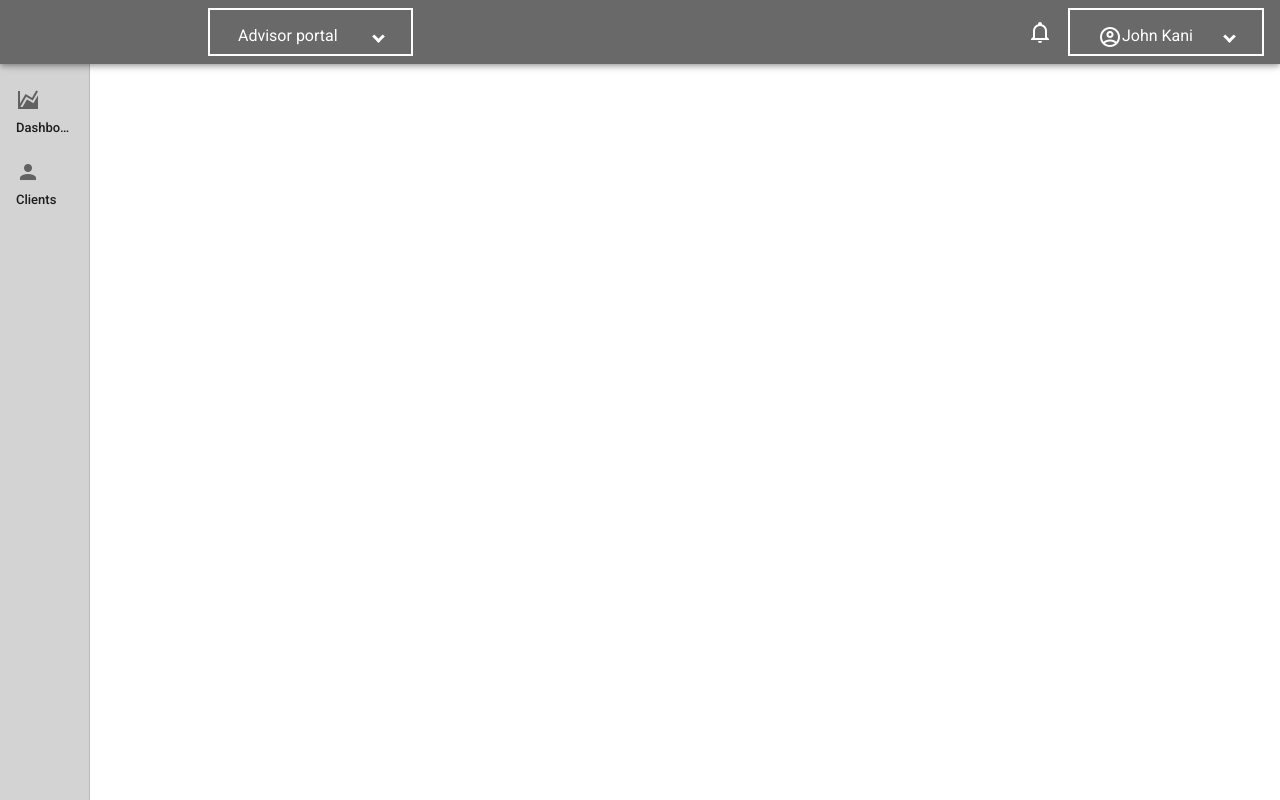
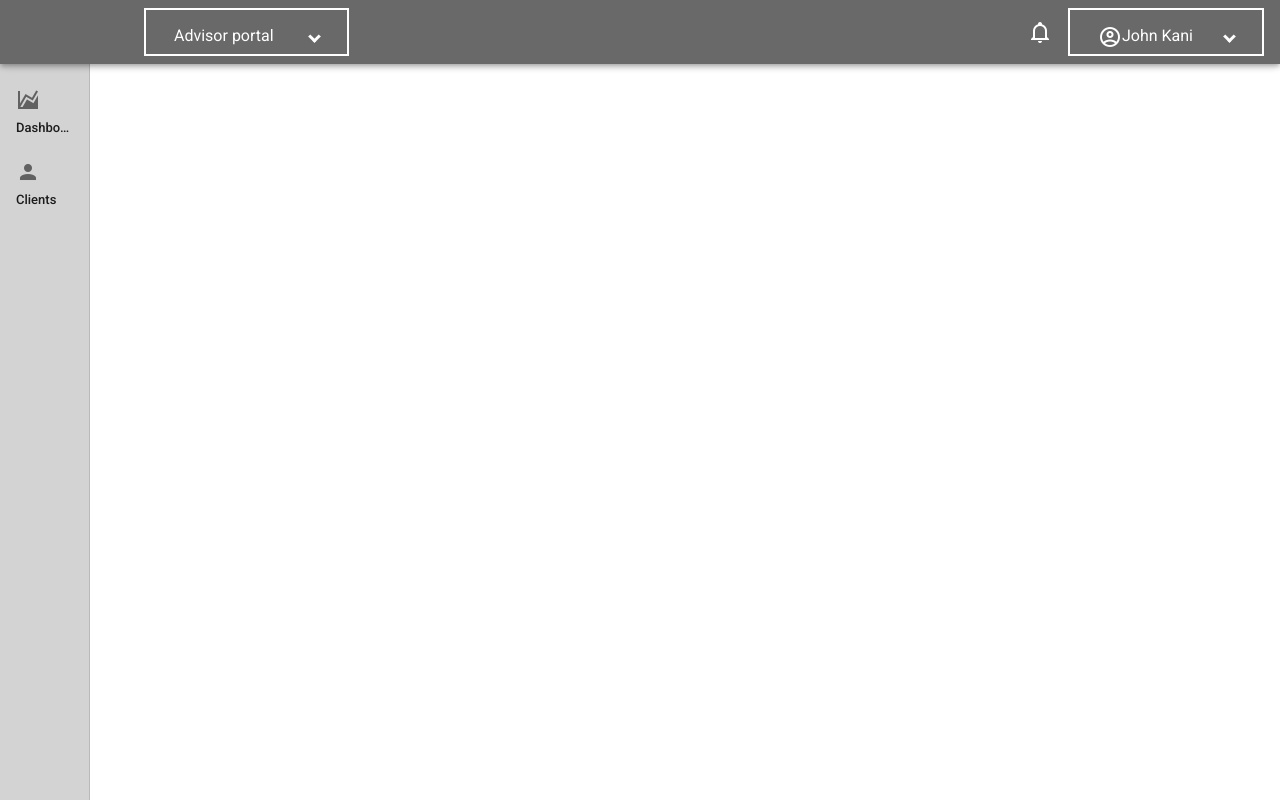
Before and after one commit to matthewjordaan-vaxowave/adviser-digital-enablement, a Vue app: page / in a window 1280 px wide. Shown: the top 800 px of the page. Built offline with nearby package versions, Linux system fonts and the light colour scheme.

Commit message:
added new menu option

```diff
--- a/src/App.vue
+++ b/src/App.vue
@@ -71,6 +71,7 @@ export default Vue.extend({
         { title: "Wealth Portal" },
         { title: "OM protect" },
         { title: "XPlan" },
+        { title: "MyClient" },
       ],
       profileLinks: [{ title: "Profile" }, { title: "Logout" }],
       showAdvisorLinks: false,
@@ -122,7 +123,7 @@ export default Vue.extend({
 .dropdown {
   position: relative;
   display: inline-block;
-  margin-left: 12em;
+  margin-left: 8em;
 }
 
 /* Dropdown Content (Hidden by Default) */
```
